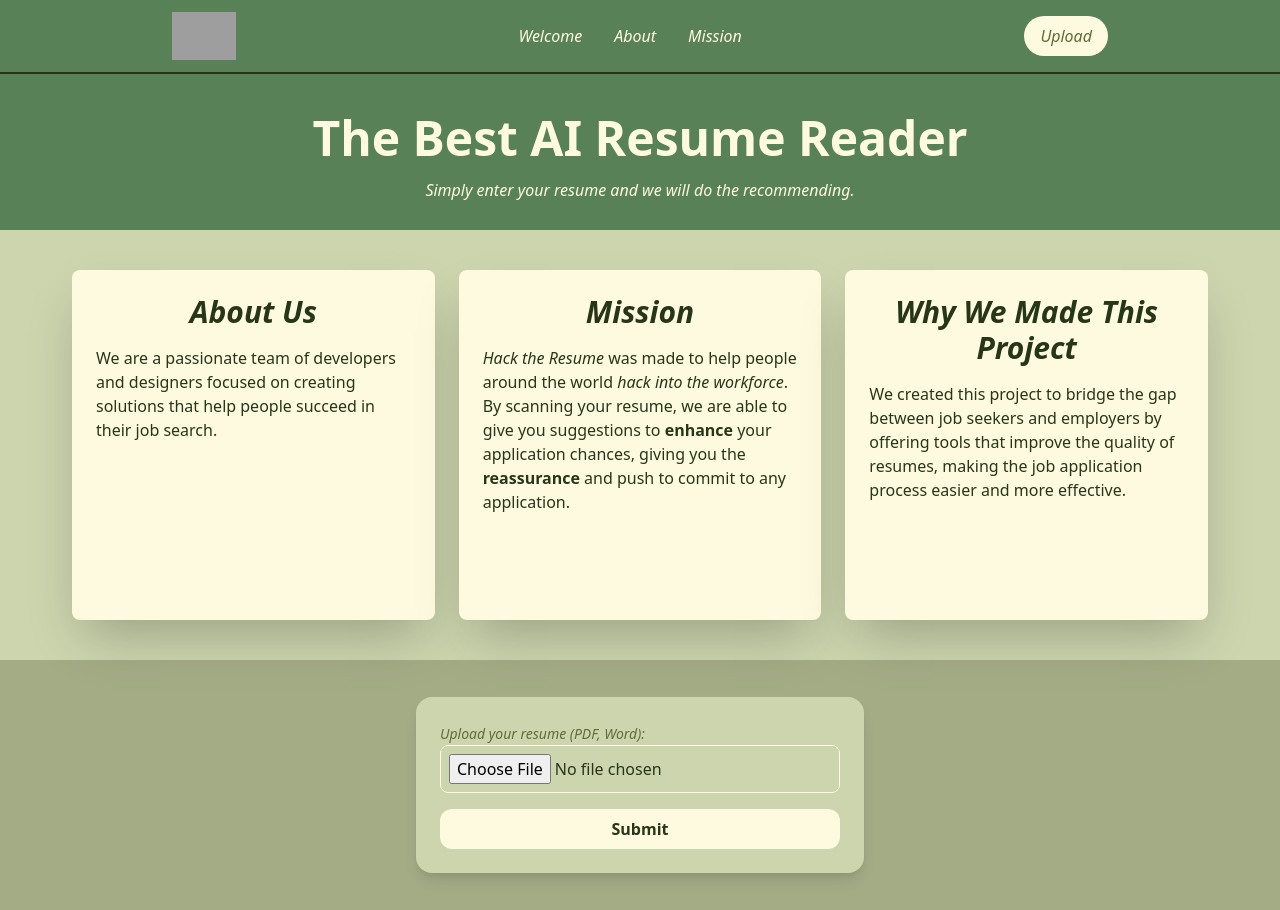
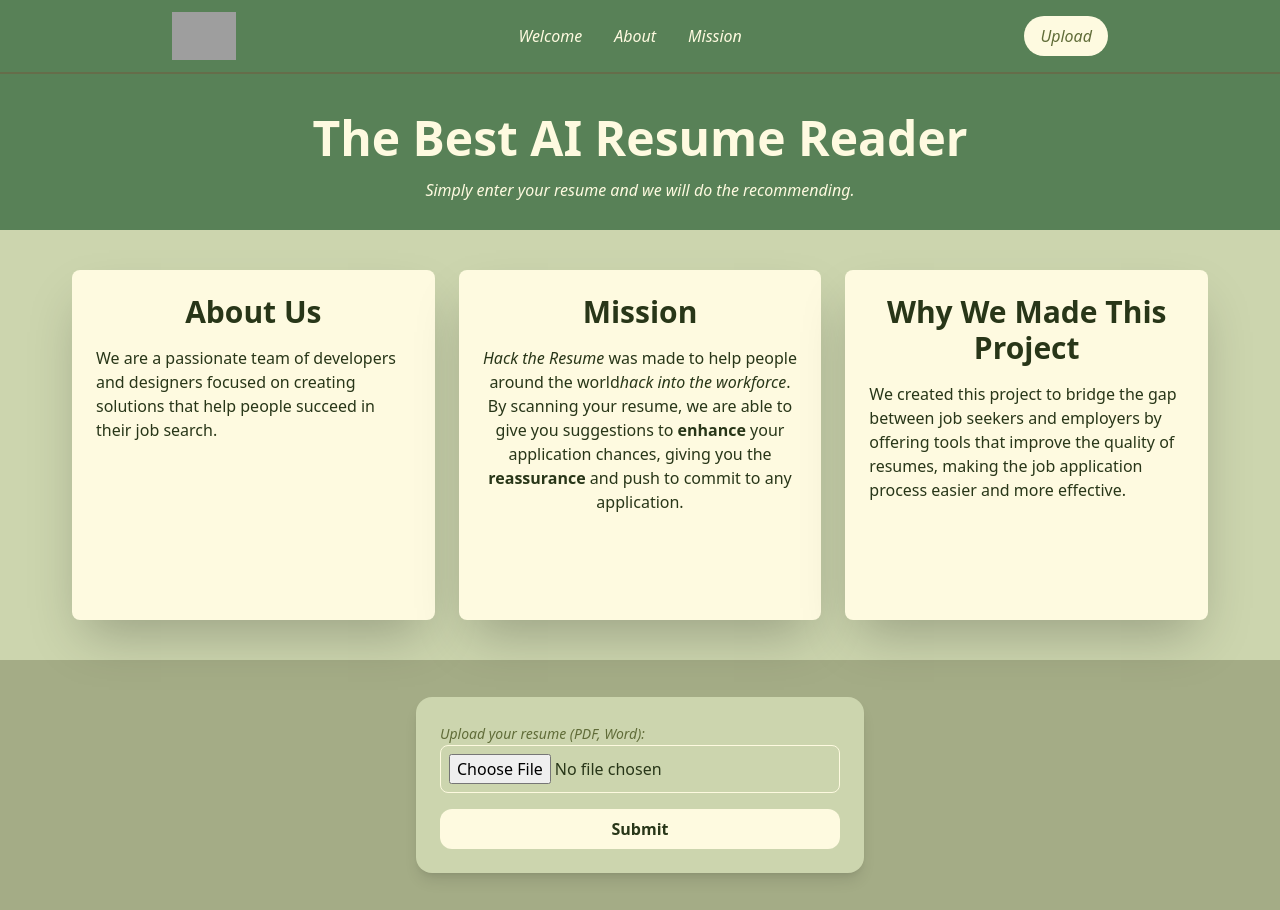
Before and after one commit to raisssu/hackthenorth, a React (Vite) app: page / in a window 1280 px wide. Built offline with nearby package versions, Linux system fonts and the light colour scheme; no server answers; grey boxes are pictures that could not be loaded; what @convex-dev/auth would draw is missing.

Commit message:
small changes
small pages just repushing just incase

```diff
--- a/src/App.tsx
+++ b/src/App.tsx
@@ -7,8 +7,8 @@
 // import { api } from "../convex/_generated/api";
 
 import React from "react";
-import Navbar from "./components/navbar";
-import Hero from "./components/hero";
+import Navbar from "./components/Navbar";
+import Hero from "./components/Hero";
 import FileUpload from "./components/FileUpload";
 import Welcome from "./components/Welcome";
 
--- a/src/components/Navbar.tsx
+++ b/src/components/Navbar.tsx
@@ -2,7 +2,7 @@ import React from 'react';
 
 const Navbar: React.FC = () => {
   return (
-    <nav className="bg-customMediumGreen p-3 border-b-2 border-customDarkGreen">
+    <nav className="bg-customMediumGreen p-3 border-b-2 border-borderGreen">
       <div className="container mx-auto flex justify-between items-center ">
 
         {/* Logo */}
--- a/src/components/Welcome.tsx
+++ b/src/components/Welcome.tsx
@@ -8,7 +8,7 @@ function Welcome() {
         <div className='flex flex-col md:flex-row justify-center items-start gap-6'>
           {/* Left Box: About Us */}
           <div className='flex-1 bg-customBeige text-customDarkGreen rounded-lg shadow-2xl p-6 min-h-[350px]'>
-            <h2 className='text-center font-bold italic text-3xl text-customDarkGreen mb-4'>
+            <h2 className='text-center font-bold text-3xl text-customDarkGreen mb-4'>
               About Us
             </h2>
             <p>
@@ -18,12 +18,12 @@ function Welcome() {
 
           {/* Middle Box: Mission */}
           <div className='flex-1 bg-customBeige text-customDarkGreen rounded-lg shadow-2xl p-6 min-h-[350px]'>
-            <h2 className='text-center font-bold italic text-3xl text-customDarkGreen mb-4'>
+            <h2 className='text-center font-bold text-3xl text-customDarkGreen mb-4'>
               Mission
             </h2>
-            <p>
+            <p className='text-center'>
               <i>Hack the Resume</i> was made to help people around the world
-              <i> hack into the workforce</i>. By scanning your resume, we are able to give you suggestions to
+              <i>hack into the workforce</i>. By scanning your resume, we are able to give you suggestions to
               <strong> enhance</strong> your application chances, giving you the
               <strong> reassurance</strong> and push to commit to any application.
             </p>
@@ -31,7 +31,7 @@ function Welcome() {
 
           {/* Right Box: Why We Made This Project */}
           <div className='flex-1 bg-customBeige text-customDarkGreen rounded-lg shadow-2xl p-6 min-h-[350px]'>
-            <h2 className='text-center font-bold italic text-3xl text-customDarkGreen mb-4'>
+            <h2 className='text-center font-bold text-3xl text-customDarkGreen mb-4'>
               Why We Made This Project
             </h2>
             <p>
--- a/tailwind.config.js
+++ b/tailwind.config.js
@@ -59,6 +59,7 @@ export default {
         customMediumGreen: '#588157',
         customMediumLightGreen: '#a3b18a',
         customOtherGreen: "#a4ac86",
+        borderGreen: "#656d4a",
       },
       borderRadius: {
         lg: "var(--radius)",
```
